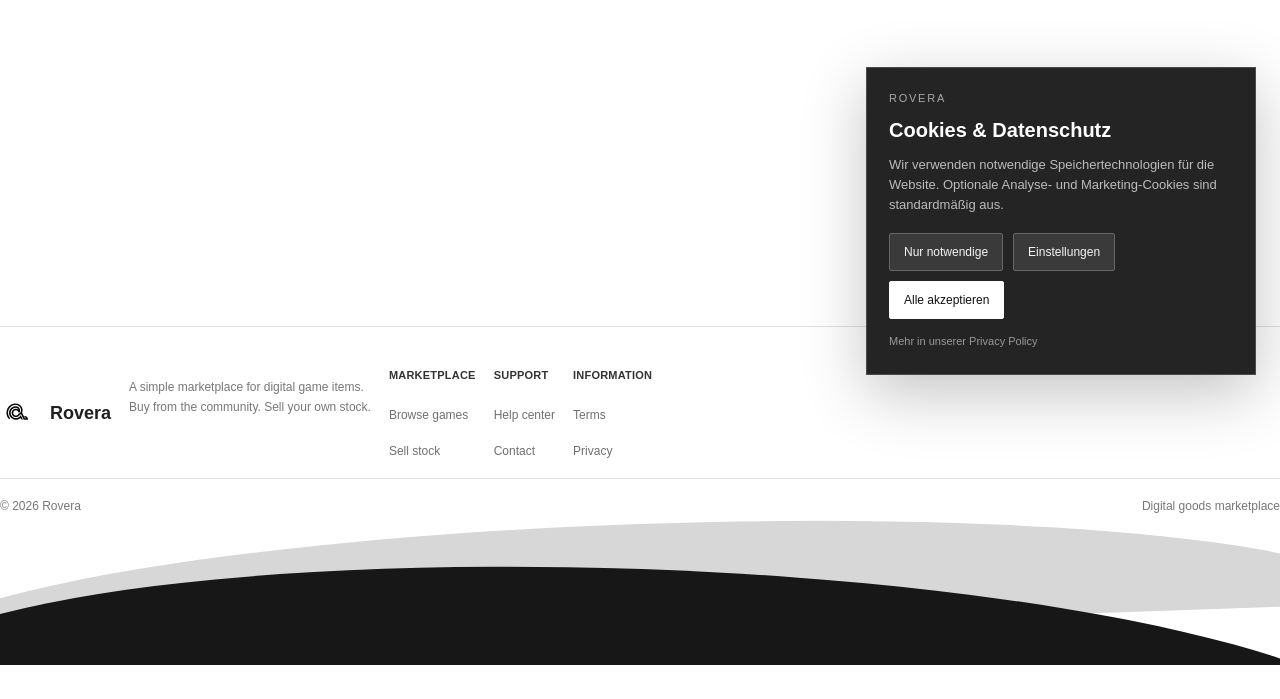
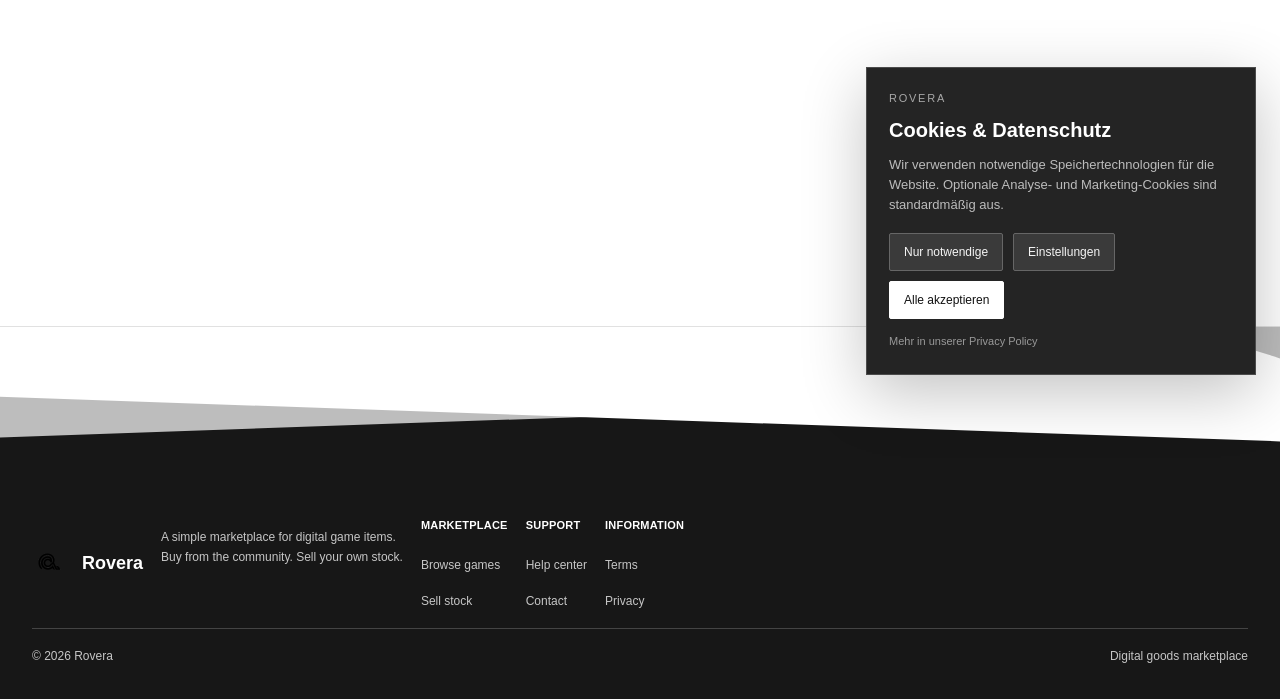
Before and after one commit to sw8tx/rovera, a Next.js app: page / in a window 1280 px wide. Shown: the part 401-1100 px from the top of the page. Before the commit the page ends 1066 px from the top, so only its background shows below. Built offline with nearby package versions, Linux system fonts and the light colour scheme.

Commit message:
Add full grayscale footer waves

```diff
--- a/app/globals.css
+++ b/app/globals.css
@@ -676,6 +676,13 @@ body {
 .marketplace-page > .marketplace-footer::before { position: absolute; z-index: -1; right: -8%; bottom: 36px; left: -8%; height: 105px; border-radius: 50% 50% 0 0 / 100% 100% 0 0; background: #d7d7d7; content: ""; transform: rotate(-2deg); }
 .marketplace-page > .marketplace-footer::after { position: absolute; z-index: -1; right: -10%; bottom: -54px; left: -10%; height: 150px; border-radius: 50% 50% 0 0 / 100% 100% 0 0; background: #171717; content: ""; transform: rotate(2deg); }
 @media (max-width: 700px) { .footer-main { grid-template-columns: 1fr 1fr; gap: 26px; }.footer-about { grid-column: 1 / -1; } }
+.marketplace-page > .marketplace-footer { max-width: none; margin-top: 0; padding: 190px max(32px, calc((100vw - 1296px) / 2)) 34px; background: #171717; color: #f5f5f5; }
+.marketplace-page > .marketplace-footer::before { z-index: 0; top: -102px; right: -8%; bottom: auto; left: -8%; width: 116%; height: 190px; border-radius: 50% 50% 0 0 / 100% 100% 0 0; background: #bdbdbd; transform: rotate(-2deg); }
+.marketplace-page > .marketplace-footer::after { z-index: 0; top: -58px; right: -10%; bottom: auto; left: -10%; width: 120%; height: 150px; border-radius: 50% 50% 0 0 / 100% 100% 0 0; background: #fff; transform: rotate(2deg); }
+.marketplace-page > .marketplace-footer .footer-main, .marketplace-page > .marketplace-footer .footer-bottom { position: relative; z-index: 1; }
+.marketplace-page > .marketplace-footer .footer-brand, .marketplace-page > .marketplace-footer .footer-column strong { color: #fff; }
+.marketplace-page > .marketplace-footer .footer-about p, .marketplace-page > .marketplace-footer .footer-column a, .marketplace-page > .marketplace-footer .footer-bottom { color: #c6c6c6; }
+.marketplace-page > .marketplace-footer .footer-bottom { border-top-color: #444; }
 .hero-product-art img { width: 88%; height: 88%; object-fit: contain; opacity: 1; }
 .product-grid { grid-template-columns: repeat(3, minmax(0, 1fr)); }
 .product-art img { width: 100%; height: 100%; max-width: 190px; max-height: 130px; object-fit: contain; opacity: 1; }
```
